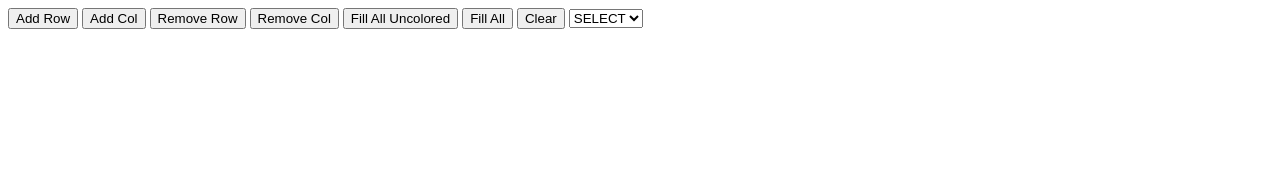
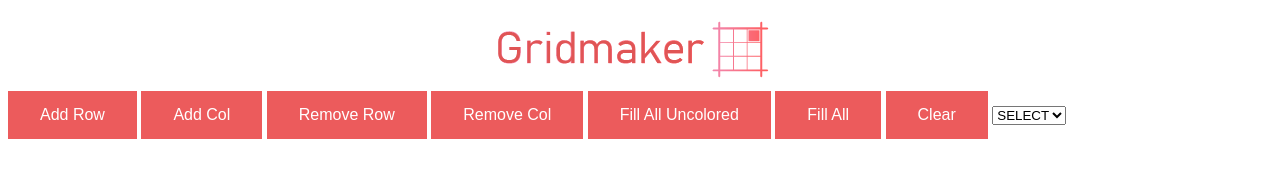
Before and after one commit to skeyan/practicalWebDev3, a plain HTML site: page index.html in a window 1280 px wide. Drawn offline with Linux system fonts and the light colour scheme.

Commit message:
Add initial custom styling

```diff
--- a/index.html
+++ b/index.html
@@ -6,6 +6,7 @@
     <link rel="stylesheet" href="styles.css">
 </head>
 <body>
+    <img src="img/logo_banner.png" alt="A logo banner that reads Gridmaker" id="logo-banner">
     <button onclick="addR()">Add Row</button>
     <button onclick="addC()">Add Col</button>
     <button onclick="removeR()">Remove Row</button>
--- a/styles.css
+++ b/styles.css
@@ -1,9 +1,44 @@
-tr,td{
-    border:1px;
-    border-style: solid;
+/* Root */
+:root {
+    --main-color: #ec5b5c;
+    --darker-main-color: #b43f3f;
 }
-td{
+
+/* Base Styles */
+body {
+    font-family: Arial, Helvetica, sans-serif;
+}
+
+button {
+    background-color: var(--main-color);
+    color: white;
+    border: none;
+    padding: 15px 32px;
+    text-align: center;
+    text-decoration: none;
+    display: inline-block;
+    font-size: 16px;
+    transition-duration: 0.1s;
+    cursor: pointer;
+}
+
+button:hover {
+    background-color: var(--darker-main-color);
+}
+
+/* Table Styles */
+tr, td {
+    border:1px solid grey;
+}
+
+td {
     height: 50px;
     width: 50px;
     background-color: white;
 }
+
+/* Specific Styles */
+#logo-banner {
+    display: block;
+    margin: auto;
+}
```
Also changed, not shown: img/logo_banner.png (added).
